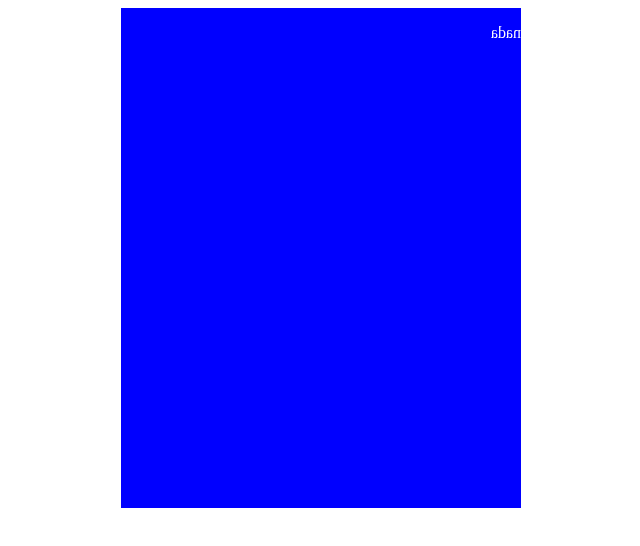
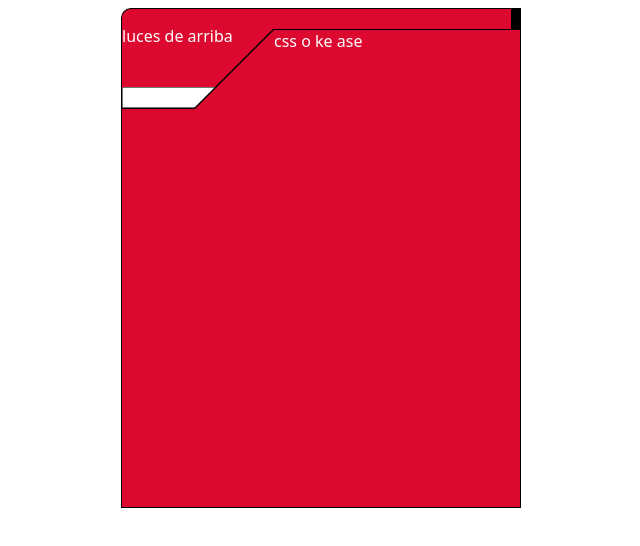
Before and after one commit to DHsustainer/MedellinCSS, a plain HTML site: page index.html in a window 1280 px wide. Shown: the whole page, without its empty margins (319-959 px from the left). Drawn offline with nearby package versions, Linux system fonts and the light colour scheme.

Commit message:
Last Dev

```diff
--- a/index.html
+++ b/index.html
@@ -1,30 +1,94 @@
 <!DOCTYPE html>
 <html lang="en">
+
 <head>
   <meta charset="UTF-8">
   <meta name="viewport" content="width=device-width, initial-scale=1.0">
   <meta http-equiv="X-UA-Compatible" content="ie=edge">
-  <title>Pokedex Medellín CSS</title>
+  <title>Pokedex</title>
   <link rel="stylesheet" href="pokedex.css">
 </head>
+
 <body>
-  <div class="pokedex">
-    <div class="pokedex-front">
+  <div class="pokedex" id="pokedex">
+    <div class="pokedex-left">
       <p>
-        nada
+        luces de arriba
       </p>
+      <div>
+        <div>
+          <img src="" alt="" id="image">
+        </div>
+      </div>
+      <form action="" id="form">
+        <input type="text" name="id">
+      </form>
     </div>
-    <div class="pokedex-back">
-      <p>
-        luces
-      </p>
-      <p>
-        pantalla
-      </p>
-      <p>
-        formulario
-      </p>
+    <div class="pokedex-right-back">
+      <div class="chart">
+        <canvas id="chart"></canvas>
+      </div>
+      <div class="pokedex-right-back-header"></div>
     </div>
+    <div class="pokedex-right-front">
+      <div class="pokedex-right-front-header"></div>
+    </div>
+
   </div>
+  <script src="https://cdnjs.cloudflare.com/ajax/libs/Chart.js/2.7.2/Chart.min.js"></script>
+  <script>
+    const speach = window.speechSynthesis;
+
+    const $pokedex = document.querySelector('#pokedex');
+    const $image = document.querySelector('#image');
+    const $form = document.querySelector('#form');
+    const $chart = document.querySelector('#chart');
+    const context = $chart.getContext('2d');
+
+    async function getData(entrypoint, id) {
+      const response = await fetch(`https://pokeapi.co/api/v2/${entrypoint}/${id}/`);
+      const pokemon = await response.json();
+      console.log(pokemon)
+      return pokemon;
+    }
+    const labels = ['Velocidad', 'Defensa Especial', 'Ataque Especial', 'Defensa', 'Ataque', 'PS']
+    $form.addEventListener('submit', async (event) => {
+      event.preventDefault();
+      $pokedex.classList.add('is-active');
+      const form = new FormData($form);
+      const id = form.get('id')
+      const pokemon = await getData('pokemon', id);
+      const species = await getData('pokemon-species', id);
+      const flavor = species.flavor_text_entries.find((entry) => entry.language.name === 'es')
+      // console.log(flavor.flavor_text);
+      const stats = pokemon.stats.map((stat) => stat.base_stat)
+      console.log(stats)
+      $image.setAttribute('src', pokemon.sprites.front_default)
+      const utterance = new SpeechSynthesisUtterance(`${pokemon.name}. ${flavor.flavor_text}`)
+      utterance.rate = .8
+      utterance.lang = 'es'
+
+      speach.speak(utterance)
+      createChart(stats, pokemon.name);
+    })
+
+    function createChart(data, name) {
+      new Chart(context, {
+        type: 'radar',
+        data: {
+          labels,
+          datasets: [{
+            label: name,
+            data,
+            backgroundColor: 'rgba(221, 8, 47,.5)'
+          }]
+        },
+        options: {
+          maintainAspectRatio: false,
+        }
+      })
+    }
+  </script>
 </body>
+
 </html>
--- a/pokedex.css
+++ b/pokedex.css
@@ -1,9 +1,17 @@
+:root {
+  --red: rgb(221, 8, 47);
+  --green: hsl(109, 99%, 49%);
+  --yellow: #ffcc02;
+  --sky: #01fbfb;
+  --orange: #ffcc02;
+  --blue: #519afb;
+}
 body {
   color: white;
+  font-family: system-ui;
 }
 
 .pokedex {
-  background: red;
   width: 400px;
   height: 500px;
   margin: 0 auto;
@@ -12,29 +20,128 @@ body {
   perspective: 1000px;
 }
 
-.pokedex:hover .pokedex-front {
+.pokedex.is-active .pokedex-right-back,
+.pokedex:hover .pokedex-right-back {
   transform: rotateY(0);
 }
 
-.pokedex-front {
-  background-color: blue;
-  height: inherit;
+.pokedex.is-active .pokedex-right-front,
+.pokedex:hover .pokedex-right-front {
+  transform: rotateY(180deg);
+}
+
+.pokedex-right-back {
+  background-color: var(--red);
+  height: calc(100% - 100px);
   width: inherit;
   position: absolute;
+  /* left right top bottom z-index */
   left: 100%;
-  top: 0;
+  bottom: 0;
   z-index: 2;
+  transform-origin: left center;
   transform: rotateY(-180deg);
-  transform-origin: left center;
   transition: 1s;
+  backface-visibility: hidden;
+  border: 1px solid black;
+  box-sizing: border-box;
+  display: flex;
+  padding: 20px;
 }
 
-.pokedex-back {
-  background-color: pink;
+.pokedex-right-front {
+  background-color: var(--red);
+  height: calc(100% - 100px);
+  width: inherit;
+  position: absolute;
+  left: 0;
+  bottom: 0;
+  z-index: 3;
+  transform-origin: right center;
+  /* transform: rotateY(-180deg); */
+  transition: 1s;
+  backface-visibility: hidden;
+  border: 1px solid black;
+  box-sizing: border-box;
+}
+
+.pokedex-left {
+  background-color: var(--red);
   height: inherit;
   width: inherit;
   position: absolute;
   left: 0;
   top: 0;
   z-index: 1;
+  border: 1px solid black;
+  border-radius: 10px 0 0 10px;
+  border-right: 10px solid black;
+  box-sizing: border-box;
 }
+
+.pokedex-right-front-header {
+  width: calc(100% - 150px);
+  height: 80px;
+  background: var(--red);
+  position: absolute;
+  bottom: 100%;
+  right: -1px;
+  border: 1px solid black;
+  border-bottom: none;
+  box-sizing: border-box;
+}
+
+.pokedex-right-front-header::after {
+  content: 'css o ke ase';
+  display: block;
+
+}
+.pokedex-right-front-header::before {
+  content: '';
+  display: block;
+  width: 0;
+  border-left: 40px solid transparent;
+  border-right: 40px solid var(--red);
+  border-top: 40px solid transparent;
+  border-bottom: 40px solid var(--red);
+  position: absolute;
+  right: 100%;
+  top: 0;
+  filter: drop-shadow(-.5px -.5px 0 black)
+}
+
+.pokedex-right-back-header {
+  width: calc(100% - 150px);
+  height: 80px;
+  background: var(--red);
+  position: absolute;
+  bottom: 100%;
+  left: -1px;
+  border: 1px solid black;
+  border-bottom: none;
+  box-sizing: border-box;
+
+}
+
+
+.pokedex-right-back-header::before {
+  content: '';
+  display: block;
+  width: 0;
+  border-left: 40px solid var(--red);
+  border-right: 40px solid transparent;
+  border-top: 40px solid transparent;
+  border-bottom: 40px solid var(--red);
+  position: absolute;
+  left: 100%;
+  top: 0;
+  filter: drop-shadow(1px -1px 0 black);
+}
+
+.chart {
+  background-color: white;
+  flex-grow: 1;
+  border-radius: 10px;
+  border: 3px solid black;
+  padding: 10px;
+}
```
